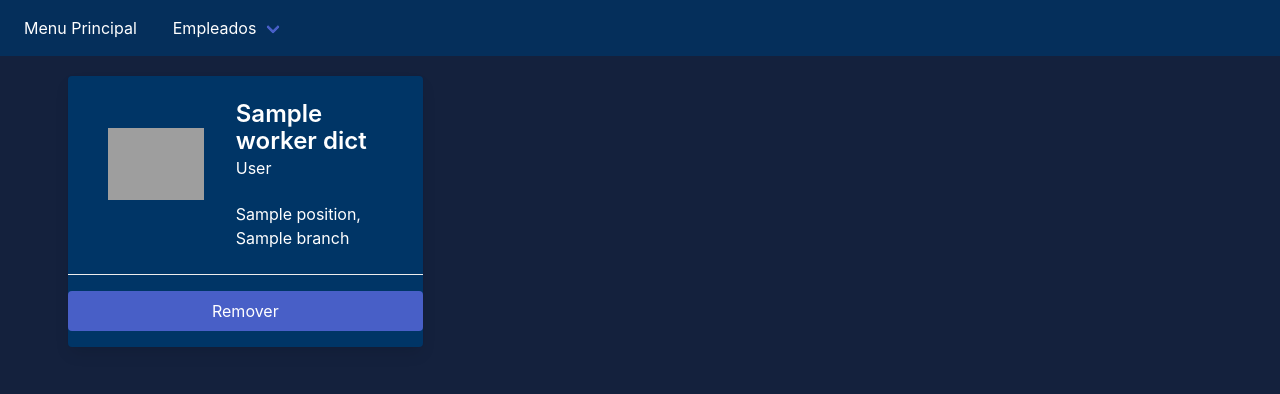
After one commit to AD0104/WorkerManagement, a Flask app: template app/templates/employees/delete_data.html in a window 1280 px wide. The commit adds this page. Shown: the top 394 px of the page. Run offline with Flask 2, Linux system fonts and the light colour scheme; the template is opened without the code that fills it: most values are stand-ins (such as "Sample title", 1, 10 or a date in 2020); some libraries are stand-ins or nearby versions; grey boxes are pictures that could not be loaded.

Commit message:
Added db_services, refactored index card style (now using tiles from bulma), modified the Swal alerts and added new confirmation for deleting employees, done delete employee page. Still missing to add 'Modificar' to modify employees

```diff
--- a/app/db_services.py
+++ b/app/db_services.py
@@ -11,7 +11,8 @@ workers_field_titles_full = ["name","last_name","age","sex","birth_date","curp",
                         "position","branch","minutely_salary","hourly_salary","daily_salary",
                         "biweekly_salary","monthly_salary","vacation_assigned_days","vacation_taken_days",
                         "vacation_remaining_days", "profile_pic"]
-workers_field_titles_less = ["id","name","position","daily_salary","biweekly_salary","monthly_salary", "profile_pic"]
+workers_field_titles_less = ["id","name","last_name","position","daily_salary","biweekly_salary","monthly_salary", "profile_pic"]
+workers_field_titles_short = ["id", "name", "last_name", "position", "branch", "profile_pic"]
 
 def create_cursor():
     return conn.connection.cursor()
@@ -26,7 +27,7 @@ def get_user(usr_name: str) -> dict:
 
 def get_workers_resumed_data()->dict:
     crs = create_cursor()
-    crs.execute(""" SELECT id,name, position, daily_salary, biweekly_salary, monthly_salary, profile_pic
+    crs.execute(""" SELECT id,name, last_name, position, daily_salary, biweekly_salary, monthly_salary, profile_pic
                 FROM TB_Employees""")
     query_result = crs.fetchall()
     return_dict = {}
@@ -37,6 +38,19 @@ def get_workers_resumed_data()->dict:
             tmp_dict[key] = value
         return_dict[f"worker_{row_count}"] = tmp_dict
         row_count+=1
+    return return_dict
+
+def get_workers_short_data()->dict:
+    crs = create_cursor()
+    crs.execute("""SELECT id,name,last_name,position,branch,profile_pic FROM TB_Employees""")
+    query_result = crs.fetchall()
+    return_dict = {}
+    for row in query_result:
+        tmp = {}
+        worker_id = row[0]
+        for key, value in zip(workers_field_titles_short, row):
+            tmp[key] = value
+        return_dict["worker_"+str(worker_id)] = tmp
     return return_dict
 
 def get_single_worker_data(id)->dict:
@@ -86,3 +100,11 @@ def set_worker_data(data:list)->bool:
     conn.connection.commit()
     result = crs.rowcount
     return result > 0
+
+def del_worker_data(id)->bool:
+    crs = create_cursor()
+    crs.execute(f"DELETE FROM TB_Employees WHERE id={id}")
+
+    conn.connection.commit()
+    result = crs.rowcount
+    return result > 0
--- a/app/static/css/employee.css
+++ b/app/static/css/employee.css
@@ -36,6 +36,12 @@
     color: #EC9A29;
 }
 
+.title,
+.subtitle,
+.text {
+    color: white;
+}
+
 .is-child>.title {
     color: white;
     transition: all 0.2s ease-in-out;
@@ -44,3 +50,7 @@
 .is-child>.title:hover {
     color: #F4C27C;
 }
+
+.invisible {
+    display: none;
+}
--- a/app/static/css/general-styles.css
+++ b/app/static/css/general-styles.css
@@ -83,23 +83,8 @@ a.navbar-link:hover {
 }
 
 /* Card (3 each row) */
-.row {
-    margin-block: 1em;
-    display: flex;
-    flex-direction: row;
-    justify-content: space-evenly;
-    align-items: center;
-    color: white;
-}
-
-.row p,
-.row a {
-    margin-left: 10px;
-    color: white;
-}
-
 .card {
-    width: 30%;
+    width: 90%;
     background-color: var(--background-alternate-light);
 }
 
@@ -114,27 +99,42 @@ a.navbar-link:hover {
     object-fit: cover;
 }
 
+figure.image {
+    display: flex;
+    justify-content: center;
+}
+
 .card-footer {
     padding-block: 1em;
-}
-
-.content-row {
-    width: 100%;
-    margin-block: 1em;
-    display: flex;
-    flex-direction: row;
-}
-
-.content-row--item {
-    width: 50%;
 }
 
 .button {
     background-color: var(--background-blue);
     border: none;
     transition: all 0.2s ease-in-out;
+    color: white;
 }
 
 .button:hover {
     color: var(--background-yellow);
 }
+
+.is-ancestor>.is-parent>.tile {
+    display: flex;
+    justify-content: center;
+}
+
+.is-child p {
+    color: white;
+}
+
+.content>.tile p {
+    margin-left: 10px;
+}
+
+@media only screen and (max-width: 768px) {
+    .card {
+        width: 100%;
+        margin-block: 1rem;
+    }
+}
--- /dev/null
+++ b/app/static/js/do_employee_remove.js
@@ -0,0 +1,62 @@
+let buttons = Array.from(document.getElementsByClassName("remove-btn"));
+
+console.log(buttons);
+
+buttons.forEach(button => {
+    button.addEventListener("click", (event) => {
+        event.preventDefault();
+		Swal.fire({
+			title: 'Confirmación para eliminar usuarios',
+			showDenyButton: true,
+			confirmButtonText: 'Eliminar',
+			denyButtonText: `Cancelar`,
+		}).then(async (result) => {
+			/* Read more about isConfirmed, isDenied below */
+			if (result.isConfirmed) {
+				let hdrs = new Headers();
+				let init = {
+					method: "DELETE",
+					headers: hdrs,
+					mode: "cors",
+					cache: "default",
+					body: {}
+				}
+				let response = await do_fetch(button.value, init)
+				Swal.fire({
+					title: "Procesando petición",
+					timer: 1000,
+					didOpen: () => {
+						Swal.showLoading();
+					},
+				}).then(() => {
+					if (response.status != "200") {
+						Swal.fire({
+							icon: "error",
+							title: "Error al eliminar!",
+							text: response.result_message,
+							showCloseButton: true,
+						});
+					} else {
+						Swal.fire({
+							icon: "success",
+							title: "Empleado eliminado",
+							confirmButtonText: "Continuar",
+							timer: 5000,
+						}).then(() => {
+							window.location.reload();
+						});
+					}
+				});
+			} else if (result.isDenied) {
+			  Swal.fire('Operación canelada', '', 'info')
+			}
+		  })
+
+
+    })
+})
+
+async function do_fetch(url, opts) {
+	const response = await fetch(url, opts);
+	return response.json();
+}
--- /dev/null
+++ b/app/templates/employees/delete_data.html
@@ -0,0 +1,45 @@
+{% extends 'base.html' %}
+{% block head_tags %}
+<link rel="stylesheet" href="{{ url_for('static',filename='./css/employee.css') }}">
+{% endblock %}
+{% block body %}
+{{ super() }}
+<section class="section">
+    <section class="tile is-ancestor is-vertical">
+        {% for worker_id, worker_dict in workers.items() %}
+            {% if loop.index0 % 3 == 0 %}
+            <section class="tile is-parent is-parent--centered">
+            {% endif %}
+                <article class="tile is-child is-4">
+                    <div class="card">
+                        <div class="card-content">
+                            <div class="media">
+                                <div class="media-left">
+                                    <figure class="image is-128x128">
+                                        <img src="{{ url_for('static', filename=worker_dict['profile_pic']) }}" alt="">
+                                    </figure>
+                                </div>
+                                <div class="media-content">
+                                    <p class="title is-4">{{worker_dict["name"]}}</p>
+                                    <p class="subtitle is-6">{{worker_dict["last_name"]}}</p>
+                                    <p class="text">{{worker_dict["position"]}}, {{worker_dict["branch"]}}</p>
+                                </div>
+                            </div>
+                        </div>
+                        <footer class="card-footer">
+                            <button
+                                value="/employees/remove/{{worker_dict['id']}}"
+                                class="card-footer-item button is-link remove-btn">Remover</button>
+                        </footer>
+                    </div>
+                </article>
+            {% if loop.index0 % 3 == 2 or loop.last %}
+            </section>
+            {% endif %}
+        {% endfor %}
+    </section>
+</section>
+{% endblock %}
+{%block scripts %}
+<script src="{{ url_for('static', filename='js/do_employee_remove.js') }}"></script>
+{% endblock %}
--- a/app/templates/navbar.html
+++ b/app/templates/navbar.html
@@ -22,7 +22,7 @@
 				<div class="navbar-dropdown">
 					<a href="/employees/add" class="navbar-item"> Agregar </a>
 					<hr class="navbar-divider">
-					<a class="navbar-item"> Eliminar </a>
+					<a href="/employees/remove" class="navbar-item"> Eliminar </a>
 				</div>
 			</div>
 		</div>
--- a/main.py
+++ b/main.py
@@ -4,7 +4,8 @@ from flask_login import login_required
 from werkzeug.utils import secure_filename
 from os import path
 
-from app.db_services import get_workers_resumed_data, get_single_worker_data, set_worker_data
+from app.db_services import get_workers_resumed_data, get_single_worker_data, \
+    get_workers_short_data, set_worker_data, get_workers_short_data, del_worker_data
 from app.image_services import do_resize_image
 
 app = create_app()
@@ -85,3 +86,17 @@ def employee_add():
                                       Intentalo más tarde""","400")
         return make_json_response("Done post", "200")
     return render_template("employees/add_data.html")
+
+@app.route("/employees/remove")
+@login_required
+def employee_remove():
+    context = {
+        "workers": get_workers_short_data()
+        }
+    return render_template("employees/delete_data.html", **context)
+
+@app.route("/employees/remove/<int:id>", methods=["DELETE"])
+def employees_do_remove(id):
+    if del_worker_data(id):
+        return make_json_response("Ok", "200")
+    return make_json_response("Ocurrió un error al eliminar, intentalo de nuevo más tarde","400")
```
Also changed, not shown: app/static/js/do_employee_signup.js (+4 -6 lines), app/templates/index.html (+21 -16 lines), app/static/images/profile_pic_uploads/connors_profile_pic.jpg (added).
